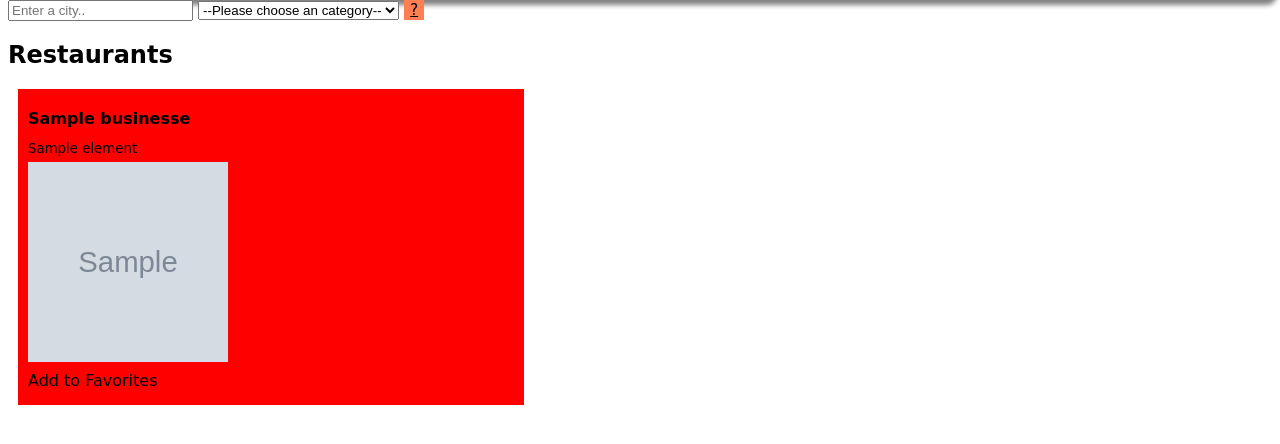
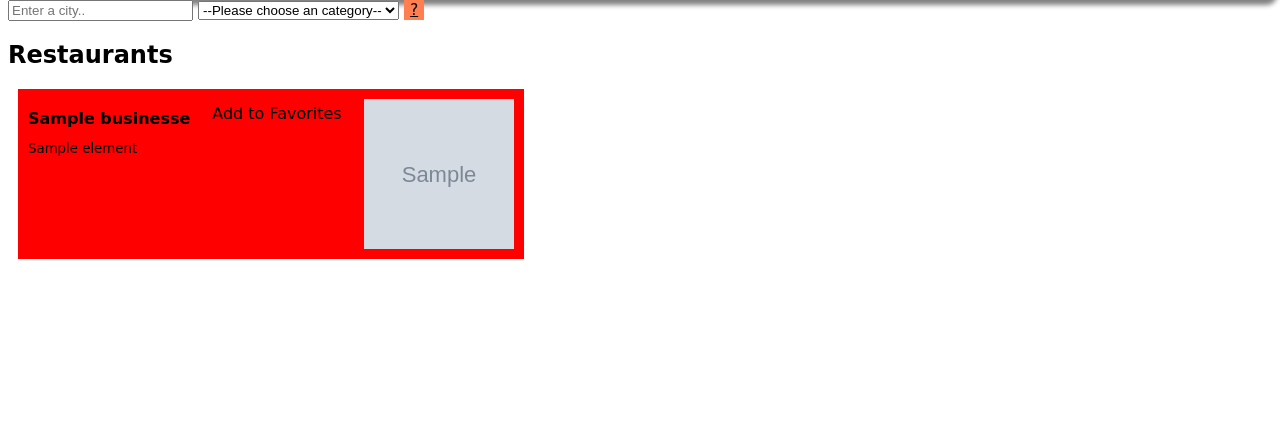
Before and after one commit to amomack123/Food4Thought, a Django app: page /restaurants/ in a window 1280 px wide. Shown: the part 68-512 px from the top of the page. Run offline with Django 5.2, Linux system fonts and the light colour scheme; tables that the repository leaves empty hold one stand-in row (values such as "Sample post"); grey boxes marked "Sample" are stand-in pictures; a database or web service that is not in the repository returns one stand-in record (values such as "Sample title"); data that the repository does not hold is empty; some web fonts are replaced.

Commit message:
More styling to the card in the index.

```diff
--- a/main_app/static/css/restaurants/restaurant-index.css
+++ b/main_app/static/css/restaurants/restaurant-index.css
@@ -1,11 +1,6 @@
-.card-container {
-    padding: 0 30px;
+.card {
   display: flex;
-    justify-content: center;
-    flex-wrap: wrap;
-  }
-
-  .card {
+  flex-direction: row;
   width: 40%;
   margin: 10px;
   border: var(--borders);
@@ -14,11 +9,13 @@
 }
 
 .card-content {
+  display: flex;
+  justify-content: space-between;
   padding: 10px;
   width: 100%;
 }
 
-  .card > a {
+.card>a {
   text-decoration: none;
   color: var(--text-color);
 }
@@ -32,3 +29,9 @@
   margin: 5px 0;
   font-size: var(--font-reg);
 }
+
+.thumbnail {
+  height: 150px;
+  width: 150px;
+  object-fit: cover;
+}
--- a/main_app/templates/restaurants/index.html
+++ b/main_app/templates/restaurants/index.html
@@ -35,9 +35,9 @@
                   {% for element in restaurant.categories %}
                   <p><small>{{ element.title }}</small></p>
                   {% endfor %}
-                <img src={{ restaurant.image_url }} alt="" height="200" width="200">
               </a>
               <p><a href="{% url 'add-to-favorites' restaurant.id %}">Add to Favorites</a></p>
+              <img class="thumbnail" src={{ restaurant.image_url }} alt="">
         </div>
     </div>
   {% endfor %}
```
Lines whose indentation alone changed are shown as unchanged.
